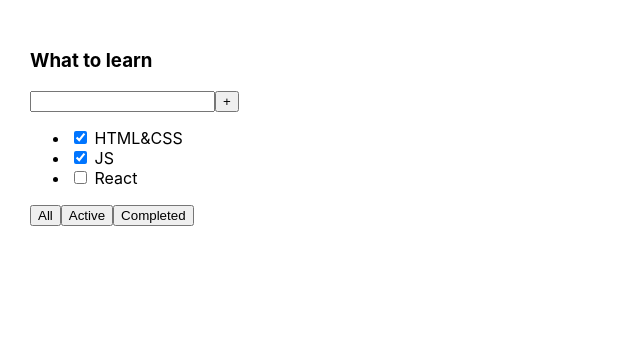
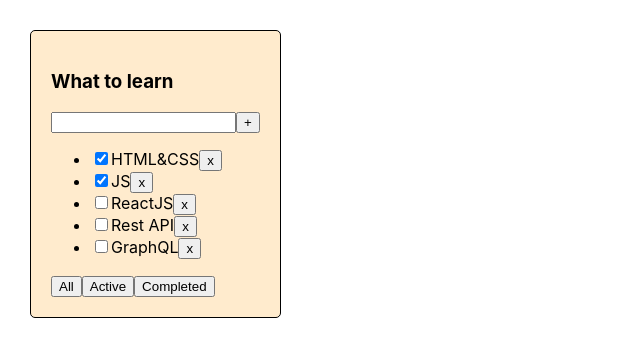
Before and after one commit to NatYarm/todolist, a React (Create React App) app: page / in a window 1280 px wide. Shown: the top 356 px of the page, without its empty margins (0-640 px from the left). Built offline with nearby package versions, Linux system fonts and the light colour scheme.

Commit message:
Create Todolist component. Add removeTask and filter functionality

```diff
--- a/src/App.css
+++ b/src/App.css
@@ -6,3 +6,36 @@
 .App > div {
   margin-right: 50px;
 }
+
+.todoList {
+  border: 1px solid black;
+  padding: 20px;
+  background-color: blanchedalmond;
+  border-radius: 5px;
+}
+
+.task {
+  font-weight: 600;
+}
+
+.task-done {
+  opacity: 0.5;
+  text-decoration: line-through;
+}
+
+.btn-active {
+  background: #31ac31;
+  color: white;
+  border: 2px solid #31ac31;
+  border-radius: 3px;
+}
+
+.input-error {
+  border: 2px solid red;
+  outline: none;
+}
+
+.error-msg {
+  color: red;
+  font-size: 12px;
+}
--- a/src/App.tsx
+++ b/src/App.tsx
@@ -1,31 +1,48 @@
+import { useState } from 'react';
+import { v1 } from 'uuid';
 import './App.css';
+import Todolist from './components/Todolist';
+
+export type FilterValuesType = 'all' | 'completed' | 'active';
 
 function App() {
+  const [tasks, setTasks] = useState([
+    { id: v1(), title: 'HTML&CSS', isDone: true },
+    { id: v1(), title: 'JS', isDone: true },
+    { id: v1(), title: 'ReactJS', isDone: false },
+    { id: v1(), title: 'Rest API', isDone: false },
+    { id: v1(), title: 'GraphQL', isDone: false },
+  ]);
+
+  const [filterValue, setFilterValue] = useState<FilterValuesType>('all');
+
+  let tasksForTodolist = tasks;
+
+  if (filterValue === 'active') {
+    tasksForTodolist = tasks.filter(t => t.isDone === false);
+  }
+
+  if (filterValue === 'completed') {
+    tasksForTodolist = tasks.filter(t => t.isDone === true);
+  }
+
+  const changeFilter = (filterValue: FilterValuesType) => {
+    setFilterValue(filterValue);
+  };
+
+  const removeTask = (taskId: string) => {
+    const filteredTasks = tasks.filter(t => t.id !== taskId);
+    setTasks(filteredTasks);
+  };
+
   return (
     <div className="App">
-      <div>
-        <h3>What to learn</h3>
-        <div>
-          <input />
-          <button>+</button>
-        </div>
-        <ul>
-          <li>
-            <input type="checkbox" checked={true} /> <span>HTML&CSS</span>
-          </li>
-          <li>
-            <input type="checkbox" checked={true} /> <span>JS</span>
-          </li>
-          <li>
-            <input type="checkbox" checked={false} /> <span>React</span>
-          </li>
-        </ul>
-        <div>
-          <button>All</button>
-          <button>Active</button>
-          <button>Completed</button>
-        </div>
-      </div>
+      <Todolist
+        title="What to learn"
+        tasks={tasksForTodolist}
+        removeTask={removeTask}
+        changeFilter={changeFilter}
+      />
     </div>
   );
 }
--- /dev/null
+++ b/src/components/Todolist.tsx
@@ -0,0 +1,67 @@
+import { FilterValuesType } from '../App';
+
+export type TaskType = {
+  id: string;
+  title: string;
+  isDone: boolean;
+};
+
+type PropsType = {
+  title: string;
+  tasks: Array<TaskType>;
+  removeTask: (taskId: string) => void;
+  changeFilter: (filterValue: FilterValuesType) => void;
+};
+
+const Todolist = (props: PropsType) => {
+  const { tasks, title, removeTask, changeFilter } = props;
+  return (
+    <div className="todoList">
+      <h3>{title}</h3>
+      <div>
+        <input />
+        <button>+</button>
+      </div>
+      <ul>
+        {tasks.map(t => (
+          <li key={t.id}>
+            <input type="checkbox" checked={t.isDone} />
+            <span>{t.title}</span>
+            <button
+              onClick={() => {
+                removeTask(t.id);
+              }}
+            >
+              x
+            </button>
+          </li>
+        ))}
+      </ul>
+      <div>
+        <button
+          onClick={() => {
+            changeFilter('all');
+          }}
+        >
+          All
+        </button>
+        <button
+          onClick={() => {
+            changeFilter('active');
+          }}
+        >
+          Active
+        </button>
+        <button
+          onClick={() => {
+            changeFilter('completed');
+          }}
+        >
+          Completed
+        </button>
+      </div>
+    </div>
+  );
+};
+
+export default Todolist;
```
